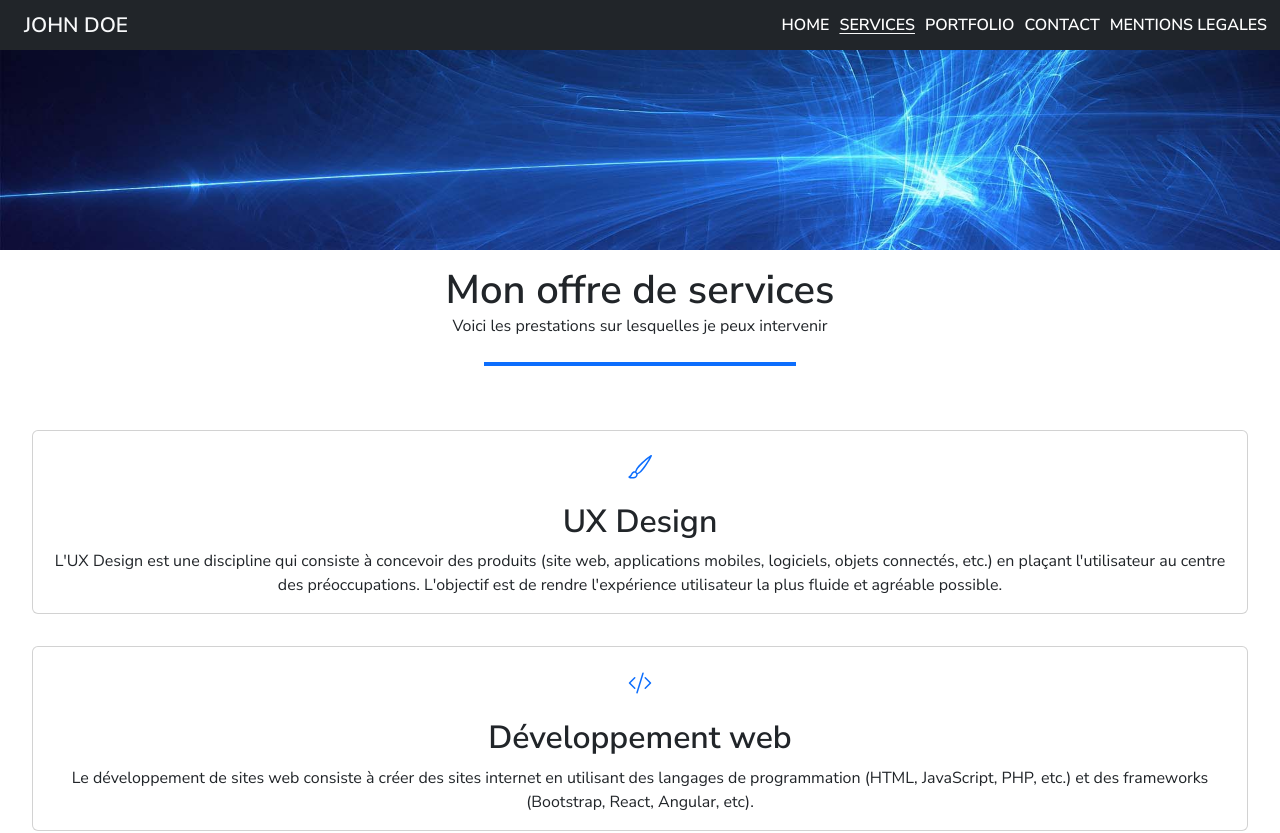
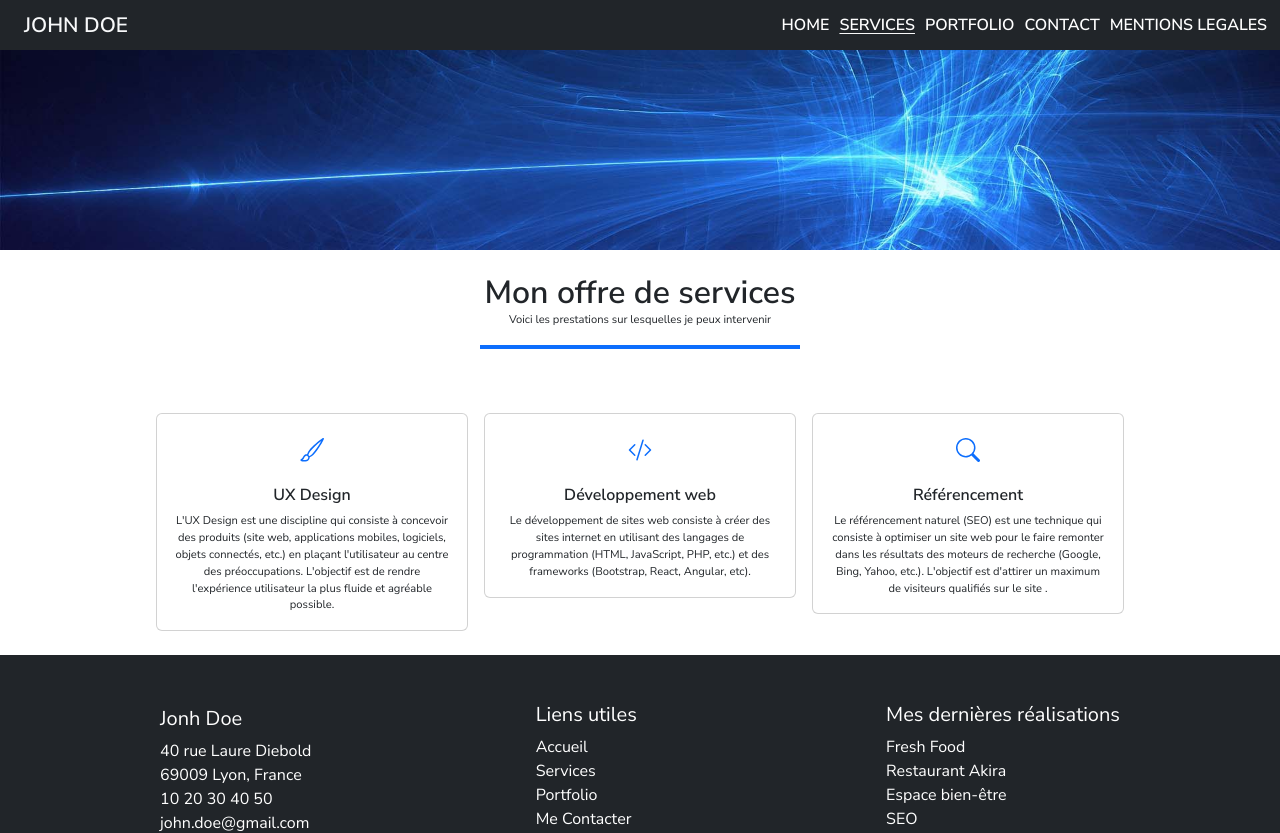
Before and after one commit to Simon69500/Portfolio---ReactJS, a React (Create React App) app: page /Service in a window 1280 px wide. Shown: the top 833 px of the page. Built offline with nearby package versions, Linux system fonts and the light colour scheme.

Commit message:
responsive service

```diff
--- a/src/pages/services.jsx
+++ b/src/pages/services.jsx
@@ -13,13 +13,12 @@ export default function Service() {
                 className="card-img rounded-0 h-100 object-fit-cover"
                 alt="une personne qui travaille sur son ordinateur"
             />
+                <h1 className='cardTitle card-title fw-bolder fs-2 pt-4'>Mon offre de services</h1>
+                <p className=''>Voici les prestations sur lesquelles je peux intervenir</p>
+                <div className='border-bottom border-primary border-4 w-25 align-content-center mb-5 mt-2 mx-auto'></div>
 
-            <section className='d-flex flex-column align-items-center justify-content-between m-2 p-2'>
-                <h1 className='cardTitle card-title'>Mon offre de services</h1>
-                <p className=''>Voici les prestations sur lesquelles je peux intervenir</p>
-                <div className='border-bottom border-primary border-4 w-25 align-content-center mb-5 mt-2'></div>
-
-                <div className='card d-flex flex-column align-items-center m-3'>
+            <section className='d-flex flex-column  flex-md-row align-items-stretch justify-content-center m-2 p-2 h-100'>
+                <div className='card d-flex flex-column align-items-center m-3 col-md-3 m-md-2 h-100'>
                     <svg className='iconTitle mb-4 mt-4 text-primary' xmlns="http://www.w3.org/2000/svg" width="24" height="24" fill="currentColor"  viewBox="0 0 16 16">
                         <path d="M15.825.12a.5.5 0 0 1 .132.584c-1.53 3.43-4.743 8.17-7.095 10.64a6.1 6.1 0 0 1-2.373 1.534c-.018.227-.06.538-.16.868-.201.659-.667 1.479-1.708 1.74a8.1 8.1 0 0 1-3.078.132 4 4 0 0 1-.562-.135 1.4 1.4 0 0 1-.466-.247.7.7 0 0 1-.204-.288.62.62 0 0 1 .004-.443c.095-.245.316-.38.461-.452.394-.197.625-.453.867-.826.095-.144.184-.297.287-.472l.117-.198c.151-.255.326-.54.546-.848.528-.739 1.201-.925 1.746-.896q.19.012.348.048c.062-.172.142-.38.238-.608.261-.619.658-1.419 1.187-2.069 2.176-2.67 6.18-6.206 9.117-8.104a.5.5 0 0 1 .596.04M4.705 11.912a1.2 1.2 0 0 0-.419-.1c-.246-.013-.573.05-.879.479-.197.275-.355.532-.5.777l-.105.177c-.106.181-.213.362-.32.528a3.4 3.4 0 0 1-.76.861c.69.112 1.736.111 2.657-.12.559-.139.843-.569.993-1.06a3 3 0 0 0 .126-.75zm1.44.026c.12-.04.277-.1.458-.183a5.1 5.1 0 0 0 1.535-1.1c1.9-1.996 4.412-5.57 6.052-8.631-2.59 1.927-5.566 4.66-7.302 6.792-.442.543-.795 1.243-1.042 1.826-.121.288-.214.54-.275.72v.001l.575.575zm-4.973 3.04.007-.005zm3.582-3.043.002.001h-.002z"/>
                     </svg>
@@ -30,7 +29,7 @@ export default function Service() {
                     </p>
                 </div>
 
-                <div className='card d-flex flex-column align-items-center m-3'>
+                <div className='card d-flex flex-column align-items-center m-3 col-md-3 m-md-2 h-100'>
                     <svg className='mb-4 mt-4 text-primary' xmlns="http://www.w3.org/2000/svg" width="24" height="24" fill="currentColor"  viewBox="0 0 16 16">
                         <path d="M10.478 1.647a.5.5 0 1 0-.956-.294l-4 13a.5.5 0 0 0 .956.294zM4.854 4.146a.5.5 0 0 1 0 .708L1.707 8l3.147 3.146a.5.5 0 0 1-.708.708l-3.5-3.5a.5.5 0 0 1 0-.708l3.5-3.5a.5.5 0 0 1 .708 0m6.292 0a.5.5 0 0 0 0 .708L14.293 8l-3.147 3.146a.5.5 0 0 0 .708.708l3.5-3.5a.5.5 0 0 0 0-.708l-3.5-3.5a.5.5 0 0 0-.708 0"/>
                     </svg>
@@ -41,7 +40,7 @@ export default function Service() {
                     </p>
                 </div>
 
-                <div className='card d-flex flex-column align-items-center m-3'>
+                <div className='card d-flex flex-column align-items-center m-3 col-md-3 m-md-2 h-100'>
                     <svg className='mb-4 mt-4 text-primary' xmlns="http://www.w3.org/2000/svg" width="24" height="24" fill="currentColor"  viewBox="0 0 16 16">
                         <path d="M11.742 10.344a6.5 6.5 0 1 0-1.397 1.398h-.001q.044.06.098.115l3.85 3.85a1 1 0 0 0 1.415-1.414l-3.85-3.85a1 1 0 0 0-.115-.1zM12 6.5a5.5 5.5 0 1 1-11 0 5.5 5.5 0 0 1 11 0"/>
                     </svg>
--- a/src/sass/pages/services.scss
+++ b/src/sass/pages/services.scss
@@ -18,3 +18,14 @@
         @include font-main-title;
     }
 }
+
+/* Partie Tablette*/
+  @media (min-width: 768px) {
+    p {
+      font-size: 0.7rem;
+    }
+
+    .cardTitle {
+      font-size: 1rem;
+    }
+  }
```
